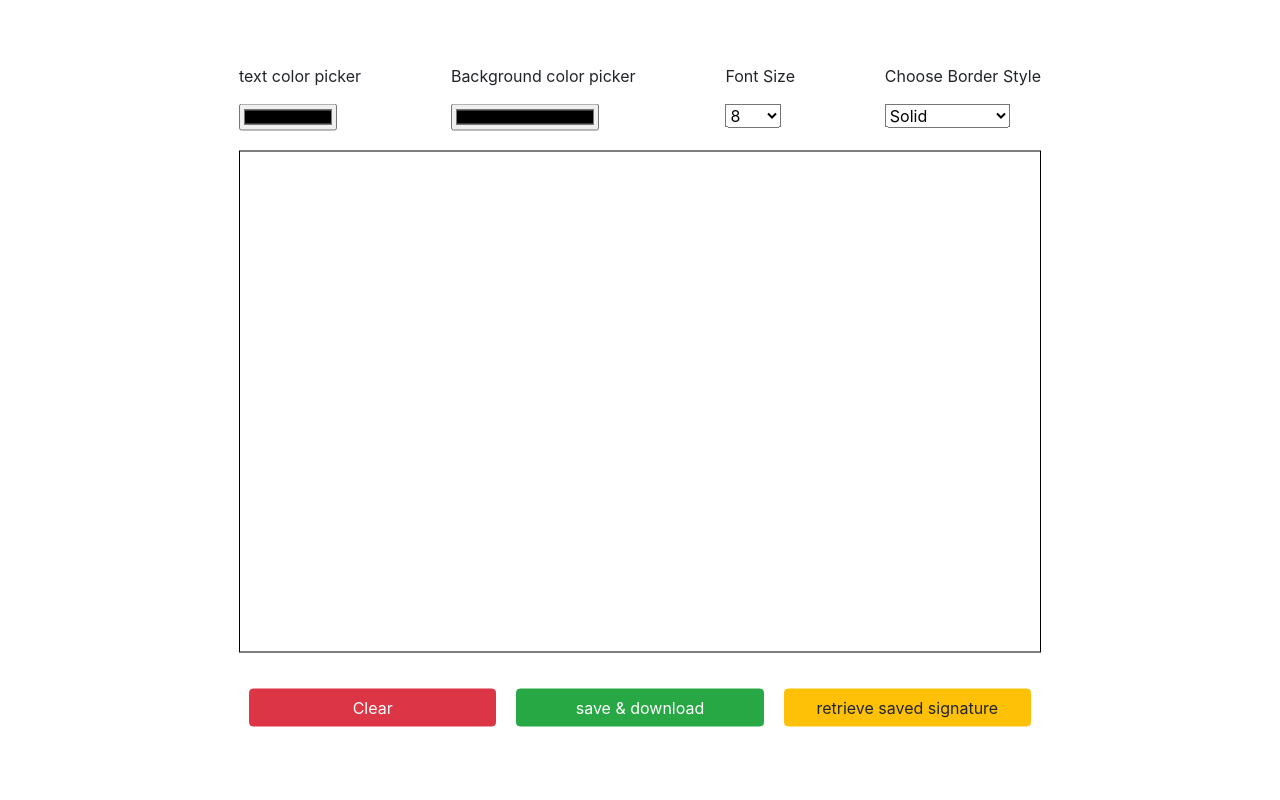
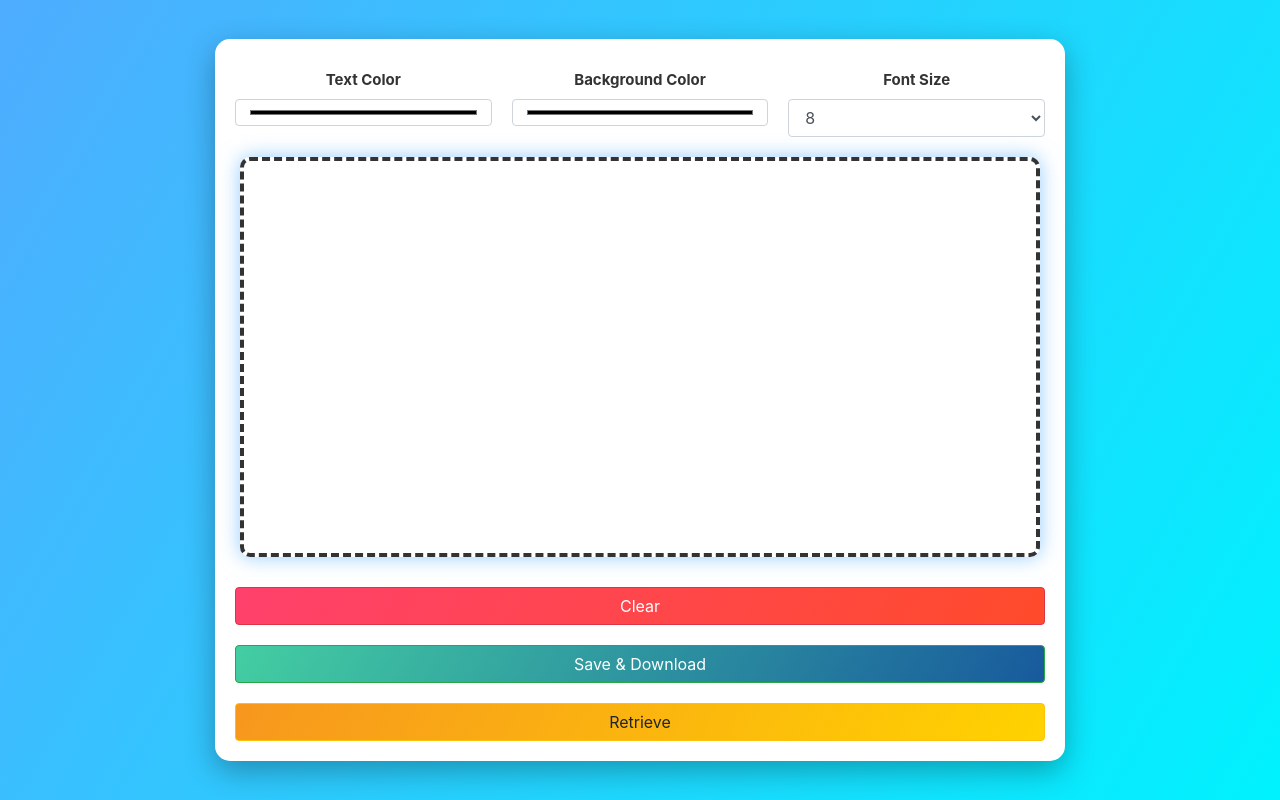
Before and after one commit to fenilsheladiya/QuickSign-signature-app, a plain HTML site: page index.html in a window 1280 px wide. Drawn offline with nearby package versions, Linux system fonts and the light colour scheme.

Commit message:
finished

```diff
--- a/index.html
+++ b/index.html
@@ -4,38 +4,276 @@
     <meta charset="UTF-8">
     <meta name="viewport" content="width=device-width, initial-scale=1.0">
     <title>eAutograph</title>
-    <style>
-.main{
-    position: absolute;
-    top : 50%;
-    left: 50%;
-    transform: translate(-50%,-50%);
-}
-        .canvas{
-            border: 1px solid black;
-
-        }
-        .top, .bottom{
+    <!-- <style>
+        body {
+            font-family: 'Arial', sans-serif;
+            background: linear-gradient(120deg, #f6d365 0%, #fda085 100%);
+            margin: 0;
+            padding: 0;
             display: flex;
-            flex-direction: row;
-            justify-content: space-between;
-            margin: 20px 0 20px 0;
-        }
-        .block,input,select,button{
-            width: 80%;
+            justify-content: center;
+            align-items: center;
+            min-height: 100vh;
         }
 
-        .top>.block{
-            margin: 10px;
+        .main {
+            background: #ffffff;
+            box-shadow: 0px 8px 15px rgba(0, 0, 0, 0.2);
+            border-radius: 10px;
+            padding: 20px;
+            width: 90%;
+            max-width: 900px;
+            display: flex;
+            flex-direction: column;
+            align-items: center;
         }
-        .bottom>button{
-            margin: 10px;
+
+        .top, .bottom {
+            display: flex;
+            justify-content: space-between;
+            flex-wrap: wrap;
+            gap: 15px;
+            width: 100%;
         }
-        .block>p{
-            margin: 10px auto;
-            width: 50%;
+
+        .colorspart {
+            flex: 1 1 calc(25% - 15px);
+            min-width: 180px;
+        }
+
+        .colorspart p {
+            font-size: 14px;
+            color: #333;
+            margin-bottom: 5px;
+        }
+
+        input, select, button {
+            width: 100%;
+            padding: 10px;
+            border: 1px solid #ccc;
+            border-radius: 5px;
+            font-size: 14px;
+            transition: all 0.3s ease-in-out;
+        }
+
+        input:focus, select:focus, button:focus {
+            outline: none;
+            border-color: #007bff;
+            box-shadow: 0 0 8px rgba(0, 123, 255, 0.4);
+        }
+
+        button {
+            background: #007bff;
+            color: white;
+            border: none;
+            cursor: pointer;
+            font-weight: bold;
+        }
+
+        button:hover {
+            background: #0056b3;
+        }
+
+        .btn-danger:hover {
+            background: #c82333;
+        }
+
+        .btn-success:hover {
+            background: #218838;
+        }
+
+        .btn-warning:hover {
+            background: #e0a800;
+        }
+
+        .canvas {
+            border: 2px solid #333;
+            border-radius: 5px;
+            margin: 20px 0;
+            width: 100%;
+            max-width: 800px;
+            background-color: #f8f9fa;
+            cursor: crosshair;
+        }
+
+        @media (max-width: 600px) {
+            .colorspart {
+                flex: 1 1 100%;
+            }
+
+            button {
+                font-size: 13px;
+            }
+        }
+    </style> -->
+    <style>
+        /* Global styles */
+        body {
+            font-family: 'Poppins', sans-serif;
+            background: linear-gradient(120deg, #4facfe, #00f2fe);
+            margin: 0;
+            padding: 0;
+            display: flex;
+            justify-content: center;
+            align-items: center;
+            height: 100vh;
+            overflow: hidden;
+        }
+
+        .main {
+            background: #ffffff;
+            box-shadow: 0px 10px 30px rgba(0, 0, 0, 0.3);
+            border-radius: 15px;
+            padding: 20px;
+            width: 90%;
+            max-width: 850px;
+            display: flex;
+            flex-direction: column;
+            align-items: center;
+            animation: fadeIn 1.5s ease-out;
+            box-sizing: border-box; /* Ensures padding does not increase element size */
+        }
+
+        .top, .bottom {
+            display: flex;
+            justify-content: space-between;
+            flex-wrap: wrap;
+            gap: 20px;
+            width: 100%;
+            margin-top: 10px;
+            box-sizing: border-box;
+        }
+
+        .colorspart {
+            flex: 1 1 calc(25% - 20px);
+            min-width: 180px;
+            text-align: center;
+            animation: slideIn 1s ease-out;
+        }
+
+        .colorspart p {
+            font-size: 15px;
+            color: #333;
+            font-weight: bold;
+            margin-bottom: 8px;
+        }
+
+        input, select, button {
+            width: 100%;
+            padding: 12px;
+            border: 2px solid #e0e0e0;
+            border-radius: 8px;
+            font-size: 14px;
+            background-color: #f9f9f9;
+            transition: all 0.3s ease-in-out;
+            box-sizing: border-box;
+        }
+
+        input:focus, select:focus, button:focus {
+            outline: none;
+            border-color: #4facfe;
+            box-shadow: 0 0 8px rgba(79, 172, 254, 0.6);
+        }
+
+        button {
+            cursor: pointer;
+            font-weight: bold;
+            color: white;
+            border: none;
+            background: linear-gradient(120deg, #34e89e, #0f3443);
+            transition: transform 0.3s ease, background-color 0.3s ease;
+        }
+
+        button:hover {
+            transform: translateY(-2px) scale(1.05);
+            box-shadow: 0px 8px 20px rgba(0, 0, 0, 0.2);
+        }
+
+        .btn-danger {
+            background: linear-gradient(120deg, #ff416c, #ff4b2b);
+        }
+
+        .btn-danger:hover {
+            background: linear-gradient(120deg, #e7355d, #d62f22);
+        }
+
+        .btn-success {
+            background: linear-gradient(120deg, #43cea2, #185a9d);
+        }
+
+        .btn-success:hover {
+            background: linear-gradient(120deg, #3ab88f, #14487b);
+        }
+
+        .btn-warning {
+            background: linear-gradient(120deg, #f7971e, #ffd200);
+        }
+
+        .btn-warning:hover {
+            background: linear-gradient(120deg, #e07b10, #dbb200);
+        }
+
+        .canvas {
+            border: 4px dashed #333;
+            border-radius: 10px;
+            margin: 20px 0;
+            width: 100%;
+            height: auto;
+            max-width: 800px;
+            max-height: 400px;
+            background: #ffffff;
+            animation: pulse 2s infinite;
+            transition: border-color 0.3s ease;
+        }
+
+        .canvas:hover {
+            border-color: #4facfe;
+        }
+
+        @media (max-width: 600px) {
+            .colorspart {
+                flex: 1 1 100%;
+            }
+
+            button {
+                font-size: 13px;
+            }
+        }
+
+        /* Animations */
+        @keyframes fadeIn {
+            from {
+                opacity: 0;
+                transform: translateY(20px);
+            }
+            to {
+                opacity: 1;
+                transform: translateY(0);
+            }
+        }
+
+        @keyframes slideIn {
+            from {
+                opacity: 0;
+                transform: translateX(-50px);
+            }
+            to {
+                opacity: 1;
+                transform: translateX(0);
+            }
+        }
+
+        @keyframes pulse {
+            0%, 100% {
+                box-shadow: 0 0 10px rgba(79, 172, 254, 0.3);
+            }
+            50% {
+                box-shadow: 0 0 20px rgba(79, 172, 254, 0.6);
+            }
         }
     </style>
+
+
     <link rel="stylesheet" href="https://cdn.jsdelivr.net/npm/bootstrap@4.0.0/dist/css/bootstrap.min.css" integrity="sha384-Gn5384xqQ1aoWXA+058RXPxPg6fy4IWvTNh0E263XmFcJlSAwiGgFAW/dAiS6JXm" crossorigin="anonymous">
     <link rel="icon" href="favicon-16x16.png">
 </head>
@@ -43,44 +281,32 @@
     <div class="main">
         <div class="top">
             <div class="colorspart">
-                    <p>text color picker</p>
-                    <input type="color" class="form=control" id="textcolorpicker">
+                <p>Text Color</p>
+                <input type="color" class="form-control" id="textcolorpicker">
             </div>
             <div class="colorspart">
-                <p>Background color picker</p>
-                <input type="color" class="form=control" id="bgcolorpicker">
+                <p>Background Color</p>
+                <input type="color" class="form-control" id="bgcolorpicker">
             </div>
             <div class="colorspart">
                 <p>Font Size</p>
-                <select name="" id="fontsize">
+                <select class="form-control" id="fontsize">
                     <option value="8">8</option>
                     <option value="9">9</option>
                     <option value="10">10</option>
                     <option value="11">11</option>
                 </select>
             </div>
-            <div class="colorspart">
-                <p>Choose Border Style</p>
-                <select id="borderstyle">
-                    <option value="solid">Solid</option>
-                    <option value="dashed">Dashed</option>
-                    <option value="dotted">Dotted</option>
-                    <option value="double">Double</option>
-                </select>
-            </div>
-
         </div>
-        <canvas class="canvas" id="mycanvas" width="800" height="500">
-
-        </canvas>
+        <canvas class="canvas" id="mycanvas" width="800" height="500"></canvas>
         <div class="bottom">
-            <button  class="btn btn-danger" id="clearbutton">Clear</button>
-            <button  class="btn btn-success" id="savebutton">save & download</button>
-            <button  class="btn btn-warning" id="retrievebutton">retrieve saved signature</button>
+            <button class="btn btn-danger" id="clearbutton">Clear</button>
+            <button class="btn btn-success" id="savebutton">Save & Download</button>
+            <button class="btn btn-warning" id="retrievebutton">Retrieve</button>
         </div>
     </div>
     <script>
-
+        // JavaScript code remains the same as in your original implementation
         const txtcolorpicker = document.getElementById("textcolorpicker");
         const bgcolorpicker = document.getElementById("bgcolorpicker");
         const fontsize = document.getElementById("fontsize");
@@ -88,7 +314,7 @@
         const clearbutton = document.getElementById("clearbutton");
         const savebutton = document.getElementById("savebutton");
         const retrievebutton = document.getElementById("retrievebutton");
-        const borderstyle = document.getElementById("borderstyle");
+
 
 
 
```
